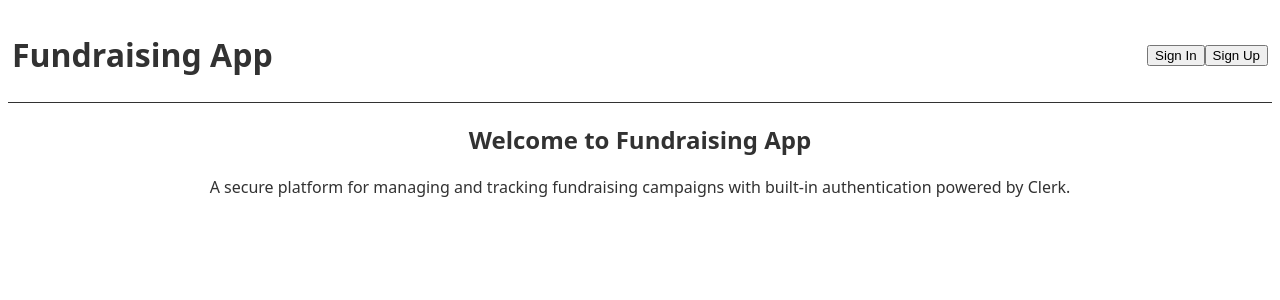
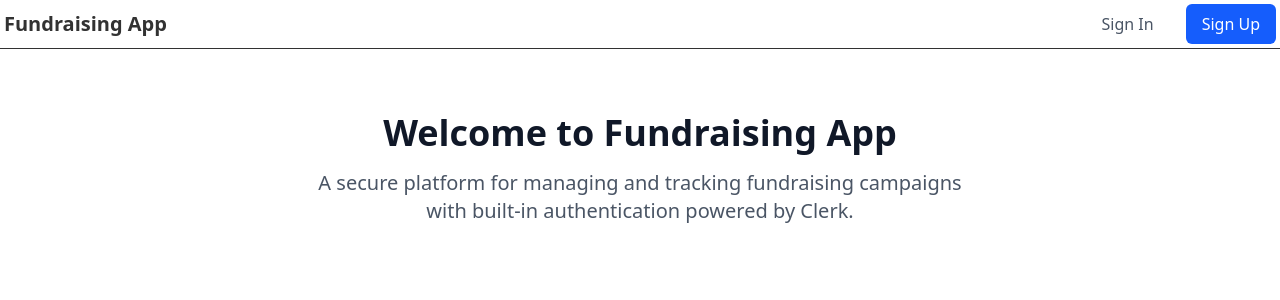
Before and after one commit to iv597/fundraising-app, a Next.js app: page / in a window 1280 px wide. Shown: the top 300 px of the page. Built offline with nearby package versions, Linux system fonts and the light colour scheme; no server answers.

Commit message:
Import daisyui

```diff
--- a/app/globals.css
+++ b/app/globals.css
@@ -1,6 +1,5 @@
-@tailwind base;
-@tailwind components;
-@tailwind utilities;
+@import "tailwindcss";
+@plugin "daisyui";
 
 :root {
     --background: #ffffff;
--- a/package.json
+++ b/package.json
@@ -11,6 +11,7 @@
     "dependencies": {
         "@clerk/nextjs": "^6.31.1",
         "@prisma/client": "^6.14.0",
+        "daisyui": "^5.0.50",
         "next": "15.4.6",
         "react": "^19",
         "react-dom": "^19",
```
Also changed, not shown: 1 other file (tests, documents, lock files or other folders).
